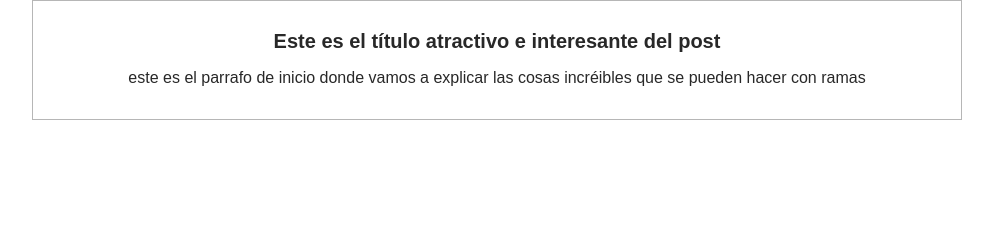
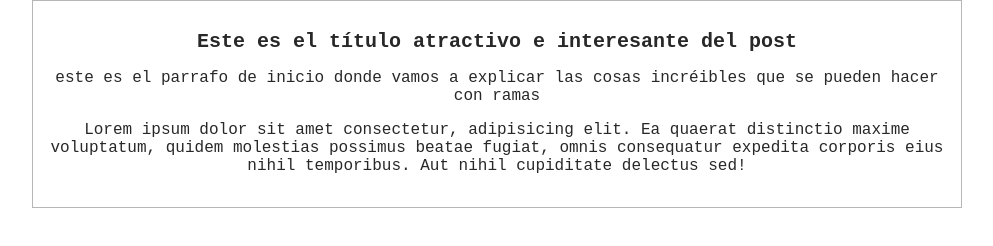
Before and after one commit to OOre11ana/hyperblog, a plain HTML site: page index.html in a window 1280 px wide. Shown: the whole page, without its empty margins (143-1136 px from the left). Drawn offline with Linux system fonts and the light colour scheme.

Commit message:
Agregado el contenido adicional del blog y una tipografia diferente

```diff
--- a/css/style.css
+++ b/css/style.css
@@ -1,7 +1,7 @@
 body{
     color: #282828;
     text-align: center;
-    font-family: "Arial";
+    font-family: 'Courier New', Courier, monospace;
     font-size: 16px;
     margin: 0;
     padding: 0;
--- a/index.html
+++ b/index.html
@@ -13,6 +13,7 @@
         <div class="post">
             <h1>Este es el título atractivo e interesante del post</h1>
             <p>este es el parrafo de inicio donde vamos a explicar las cosas incréibles que se pueden hacer con ramas</p>
+            <p>Lorem ipsum dolor sit amet consectetur, adipisicing elit. Ea quaerat distinctio maxime voluptatum, quidem molestias possimus beatae fugiat, omnis consequatur expedita corporis eius nihil temporibus. Aut nihil cupiditate delectus sed!</p>
         </div>
     </div>
 </body>
```
